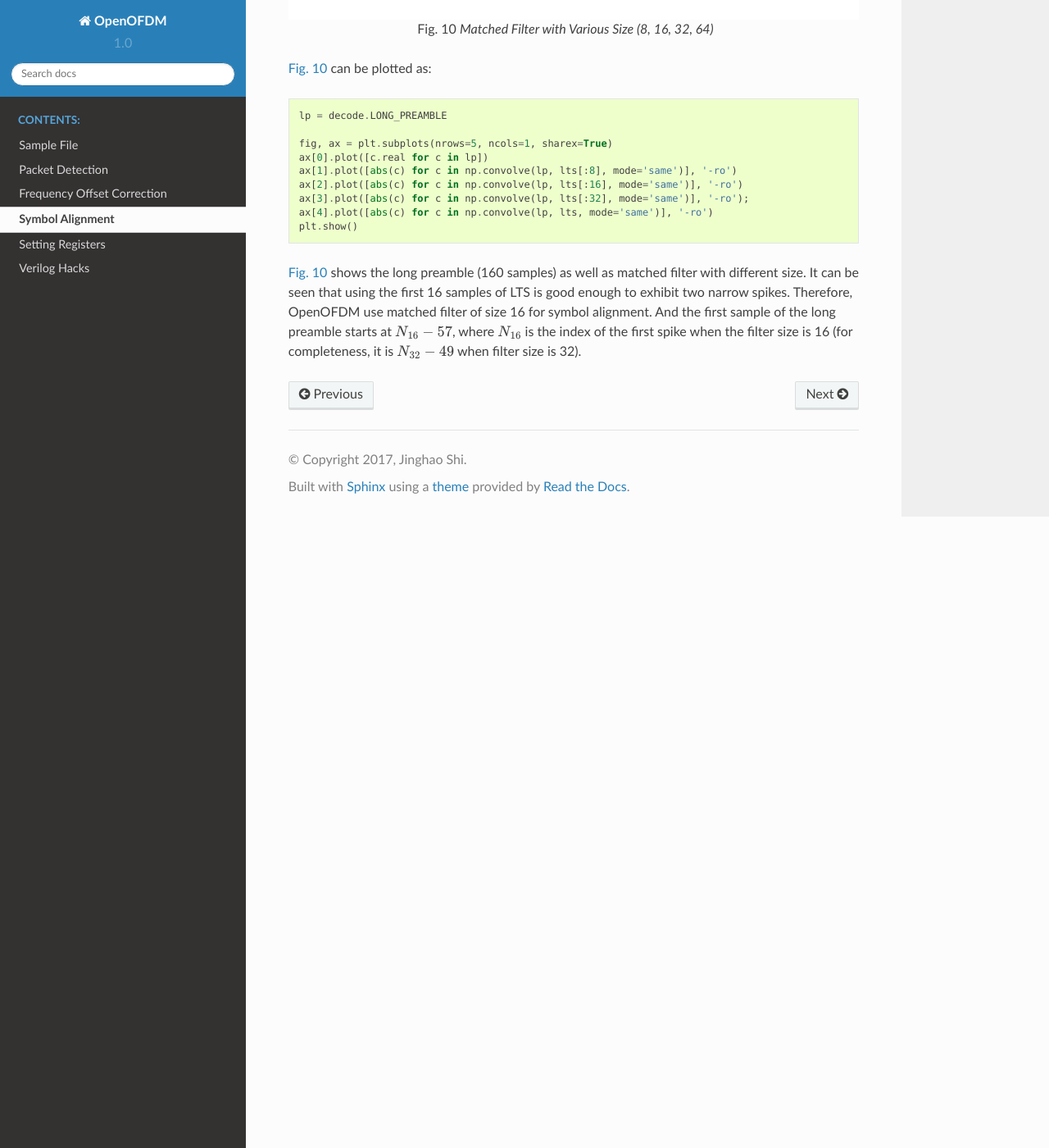
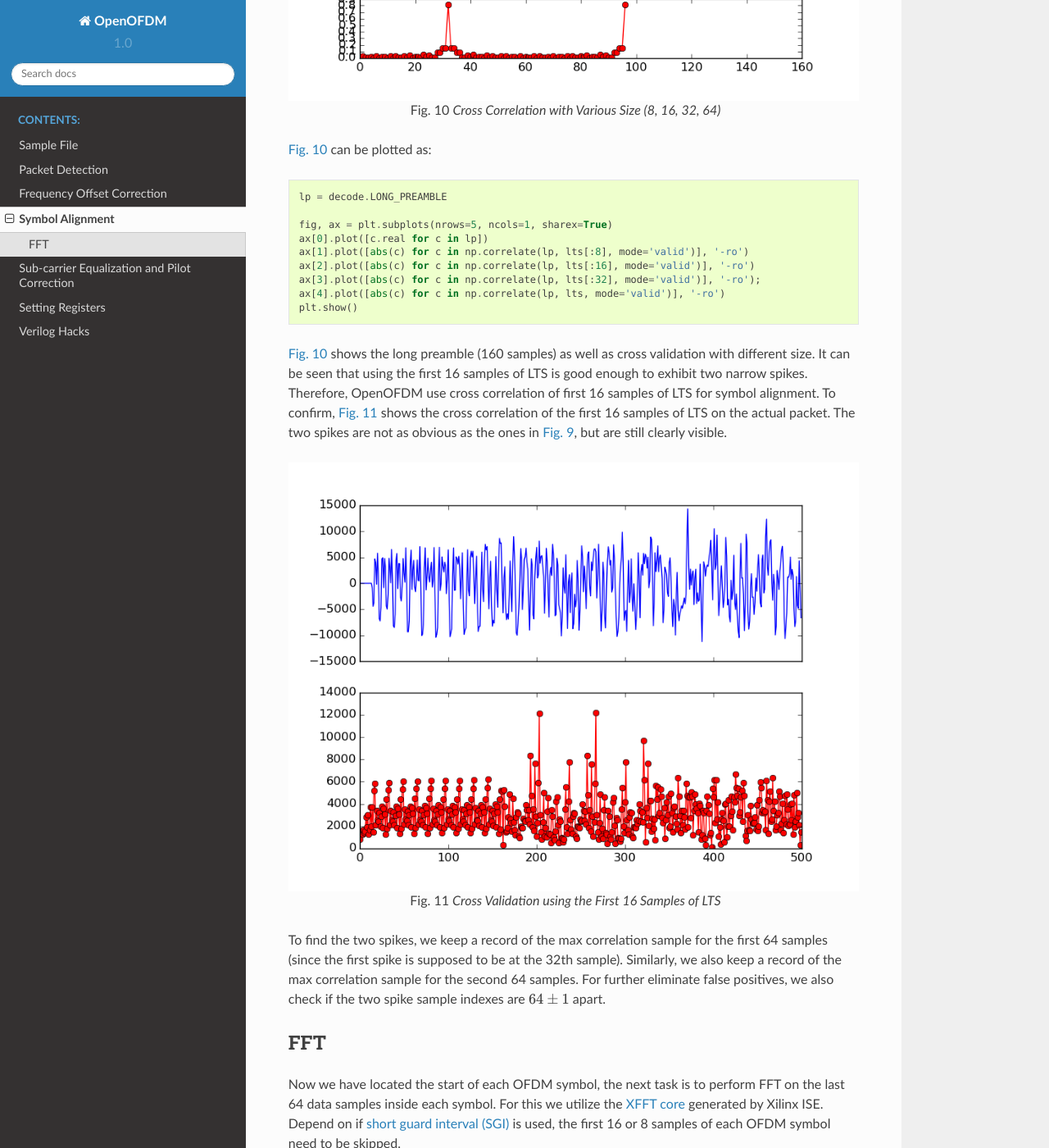
Before and after one commit to jhshi/openofdm, a Sphinx documentation site: the page built from docs/source/sync_long.rst, in a window 1280 px wide and 1400 px high, scrolled down 2571 px. Shown: the whole window at 82% size. Built offline with Sphinx 7.4.7 and the Read the Docs theme 2.0.0, drawn with Linux system fonts in a browser that asks for light colours; some of the changed text lies outside the part shown.

Commit message:
working on eq

```diff
--- /dev/null
+++ b/docs/source/eq.rst
@@ -0,0 +1,90 @@
+Sub-carrier Equalization and Pilot Correction
+============================================
+
+- **Module**: :file:`equalizer.v`
+- **Input**: ``I (16), Q (16)``
+- **Output**: ``I (16), Q (16)``
+
+This is the first module in frequency domain. There are two main tasks:
+sub-carrier gain equalization and correcting residue phase offset using the
+pilot sub-carriers.
+
+Sub-carrier Structure
+---------------------
+
+The basic channel width in 802.11a/g/n is 20 MHz, which is further divided into
+64 sub-carriers (0.3125 MHz each).
+
+.. _fig_subcarrier:
+.. figure:: /images/subcarrier.png
+    :align: center
+
+    Sub-carriers in 802.11 OFDM
+
+:numref:`fig_subcarrier` shows the sub-carrier structure of the 20 MHz band. 52
+out of 64 sub-carriers are utilized, and 4 out of the 52 (-7, -21, 7, 21)
+sub-carriers are used as pilot sub-carrier and the remaining 48 sub-carriers
+carries data. As we will see later, the pilot sub-carriers can be used to
+correct the residue frequency offset.
+
+Each sub-carrier carries I/Q modulated information, corresponding to the output
+of 64 point FFT from :file:`sync_long.v` module.
+
+
+.. _fig_lts_fft:
+.. figure:: /images/lts_fft.png
+    :align: center
+    :scale: 80%
+
+    FFT of the Perfect and Two Actual LTS
+
+To plot :numref:`fig_lts_fft`:
+
+.. code-block:: python
+
+    lts1 = samples[11+160:][32:32+64]
+    lts2 = samples[11+160:][32+64:32+128]
+    fig, ax = plt.subplots(nrows=3, ncols=1, sharex=True);
+    ax[0].plot([c.real for c in np.fft.fft(lts)], '-bo');
+    ax[1].plot([c.real for c in np.fft.fft(lts1)], '-ro');
+    ax[2].plot([c.real for c in np.fft.ff t(lts2)], '-ro');
+    plt.show()
+
+:numref:`fig_lts_fft` shows the FFT of the perfect LTS and the two actual LTSs
+in the samples. We can see that each sub-carrier exhibits different magnitude
+gain. In fact, they also have different phase drift. The combined effect of
+magnitude gain and phase drift (known as *channel gain*) can clearly be seen in
+the I/Q plane shown in :numref:`fig_lts_fft_iq`.
+
+
+.. _fig_lts_fft_iq:
+.. figure:: /images/lts_fft_iq.png
+    :align: center
+    :scale: 80%
+
+    FFT in I/Q Plane of The Actual LTS
+
+
+To map the FFT point to constellation points, we need to compensate for the
+channel gain. This can be achieved by normalize the data OFDM symbols using the
+LTS. In particular, the mean of the two LTS is used as channel gain (:math:`H`):
+
+.. math::
+
+    H[i] = \frac{1}{2}(LTS_1[i] + LTS_2[i])\times L[i], i \in
+    [-26,\ldots, -1, 1, \ldots, 26]
+
+where :math:`L[i]` is the sign of the LTS sequence:
+
+.. math::
+
+    L_{-26,26} = \{
+    &1, 1, –1, –1, 1, 1, –1, 1, –1, 1, 1, 1, 1, 1, 1, –1, –1, 1,\\
+    &1, –1, 1, –1, 1, 1, 1, 1, 0, 1, –1, –1, 1, 1, –1, 1, –1, 1,\\
+    &–1, –1, –1, –1, –1, 1, 1, –1, –1, 1, –1, 1, –1, 1, 1, 1, 1\}
+
+And the FFT output at sub-carrier :math:`i` is normalized as:
+
+.. math::
+
+    S'[i] = \frac{S[i]}{H[i]}
--- a/docs/source/files/lts.txt
+++ b/docs/source/files/lts.txt
@@ -1,3 +1,67 @@
+1.559999999999999998e-01
+0.000000000000000000e+00
+-5.000000000000000104e-03
+-1.199999999999999956e-01
+4.000000000000000083e-02
+-1.110000000000000014e-01
+9.700000000000000289e-02
+8.300000000000000433e-02
+2.100000000000000130e-02
+2.800000000000000058e-02
+5.999999999999999778e-02
+-8.799999999999999489e-02
+-1.150000000000000050e-01
+-5.500000000000000028e-02
+-3.799999999999999906e-02
+-1.059999999999999970e-01
+9.800000000000000377e-02
+-2.599999999999999881e-02
+5.299999999999999850e-02
+4.000000000000000083e-03
+1.000000000000000021e-03
+-1.150000000000000050e-01
+-1.370000000000000107e-01
+-4.700000000000000011e-02
+2.400000000000000050e-02
+-5.899999999999999689e-02
+5.899999999999999689e-02
+-1.499999999999999944e-02
+-2.199999999999999872e-02
+1.610000000000000042e-01
+1.189999999999999947e-01
+-4.000000000000000083e-03
+6.199999999999999956e-02
+-6.199999999999999956e-02
+3.699999999999999817e-02
+9.800000000000000377e-02
+-5.700000000000000205e-02
+3.899999999999999994e-02
+-1.310000000000000053e-01
+6.500000000000000222e-02
+8.200000000000000344e-02
+9.199999999999999845e-02
+7.000000000000000666e-02
+1.400000000000000029e-02
+-5.999999999999999778e-02
+8.100000000000000255e-02
+-5.600000000000000117e-02
+-2.199999999999999872e-02
+-3.500000000000000333e-02
+-1.509999999999999953e-01
+-1.219999999999999973e-01
+-1.700000000000000122e-02
+-1.270000000000000018e-01
+-2.100000000000000130e-02
+7.499999999999999722e-02
+-7.399999999999999634e-02
+-3.000000000000000062e-03
+5.399999999999999939e-02
+-9.199999999999999845e-02
+1.150000000000000050e-01
+9.199999999999999845e-02
+1.059999999999999970e-01
+1.200000000000000025e-02
+9.800000000000000377e-02
 -1.559999999999999998e-01
 0.000000000000000000e+00
 1.200000000000000025e-02
--- a/docs/source/index.rst
+++ b/docs/source/index.rst
@@ -14,6 +14,7 @@ Welcome to |project|'s documentation!
    detection
    freq_offset
    sync_long
+   eq
    setting
    verilog
 
--- a/docs/source/sync_long.rst
+++ b/docs/source/sync_long.rst
@@ -1,5 +1,9 @@
 Symbol Alignment
 ================
+
+- **Module**: :file:`sync_long.v`
+- **Input**: ``I (16), Q (16), phase_offset (32), short_gi (1)``
+- **Output**: ``long_preamble_detected (1), fft_re (16), fft_im (16)``
 
 After detecting the packet, the next step is to determine precisely where each
 OFDM symbol starts. In 802.11, each OFDM symbol is 4 |us| long. At 20 MSPS
@@ -14,20 +18,20 @@ achieved using the long preamble following the short preamble.
     802.11 OFDM Packet Structure (Fig 18-4 in 802.11-2012 Std)
 
 As shown in :numref:`fig_training`, the long preamble duration is 8 |us| (160
-samples), and contains two identical long training sequence (LTS), 64 samples each.
-The LTS is known and we can use `matched filter
-<https://en.wikipedia.org/wiki/Matched_filter>`_ to find it.
+samples), and contains two identical long training sequence (LTS), 64 samples
+each.  The LTS is known and we can use `cross correlation
+<https://en.wikipedia.org/wiki/Cross-correlation>`_ to find it.
 
-The match *score* at sample :math:`i` can be calculated as follows.
+The cross validation *score* at sample :math:`i` can be calculated as follows.
 
 .. math::
-    :label: eq_matched
+    :label: eq_cross_corr
 
-    Y[i] = \sum_{k=0}^{63}(S[i+k]\overline{H[63-k]})
+    Y[i] = \sum_{k=0}^{63}(S[i+k]\overline{H[k]})
 
 where :math:`H` is the 64 sample known LTS in time domain, and can be found in
-Table L-6 in :download:`802.11-2012 std </files/802.11-2012.pdf>` (index 64 to
-127). A numpy readable file of the LTS (64 samples) can be found :download:`here
+Table L-6 in :download:`802.11-2012 std </files/802.11-2012.pdf>` (index 96 to
+159). A numpy readable file of the LTS (64 samples) can be found :download:`here
 </files/lts.txt>`, and can be read like this:
 
 .. code-block:: python
@@ -39,7 +43,7 @@ Table L-6 in :download:`802.11-2012 std </files/802.11-2012.pdf>` (index 64 to
 .. figure:: /images/lts.png
     :align: center
 
-    Long Preamble and Matched Filter Result
+    Long Preamble and Cross Correlation Result
 
 To plot :numref:`fig_lts`, load the data file (see :ref:`sec_sample`), then:
 
@@ -53,30 +57,30 @@ To plot :numref:`fig_lts`, load the data file (see :ref:`sec_sample`), then:
     fig, ax = plt.subplots(nrows=2, ncols=1, sharex=True)
     ax[0].plot([c.real for c in samples][:500])
     # lts is from the above code snippet
-    ax[1].plot([abs(c) for c in np.convolve(samples, lts, mode='same')][:500], '-ro')
+    ax[1].plot([abs(c) for c in np.correlate(samples, lts, mode='valid')][:500], '-ro')
     plt.show()
 
 
 
-:numref:`fig_lts` shows the long preamble samples and also the result of matched
-filter. We can clearly see two spikes corresponding the two LTS in long
+:numref:`fig_lts` shows the long preamble samples and also the result of cross
+correlation. We can clearly see two spikes corresponding the two LTS in long
 preamble. And the spike width is only 1 sample which shows exactly the beginning
 of each sequence. Suppose the sample index if the first spike is :math:`N`, then
-the 160 sample long preamble starts at sample :math:`N-33`.
+the 160 sample long preamble starts at sample :math:`N-32`.
 
 This all seems nice and dandy, but as it comes to Verilog implementation, we
-have to make a few compromises.
+have to make a compromise.
 
-First, from :eq:`eq_matched` we can see for each sample, we need to perform 64
+From :eq:`eq_cross_corr` we can see for each sample, we need to perform 64
 complex number multiplications, which would consume a lot FPGA resources.
-Therefore, we need to reduce the matched filter size. The idea is to only use
-a portion instead of all the LTS samples.
+Therefore, we need to reduce the size of cross validation. The idea is to only
+use a portion instead of all the LTS samples.
 
 .. _fig_match_size:
 .. figure:: /images/match_size.png
     :align: center
 
-    Matched Filter with Various Size (8, 16, 32, 64)
+    Cross Correlation with Various Size (8, 16, 32, 64)
 
 :numref:`fig_match_size` can be plotted as:
 
@@ -86,17 +90,44 @@ a portion instead of all the LTS samples.
 
     fig, ax = plt.subplots(nrows=5, ncols=1, sharex=True)
     ax[0].plot([c.real for c in lp])
-    ax[1].plot([abs(c) for c in np.convolve(lp, lts[:8], mode='same')], '-ro')
-    ax[2].plot([abs(c) for c in np.convolve(lp, lts[:16], mode='same')], '-ro')
-    ax[3].plot([abs(c) for c in np.convolve(lp, lts[:32], mode='same')], '-ro');
-    ax[4].plot([abs(c) for c in np.convolve(lp, lts, mode='same')], '-ro')
+    ax[1].plot([abs(c) for c in np.correlate(lp, lts[:8], mode='valid')], '-ro')
+    ax[2].plot([abs(c) for c in np.correlate(lp, lts[:16], mode='valid')], '-ro')
+    ax[3].plot([abs(c) for c in np.correlate(lp, lts[:32], mode='valid')], '-ro');
+    ax[4].plot([abs(c) for c in np.correlate(lp, lts, mode='valid')], '-ro')
     plt.show()
 
-:numref:`fig_match_size` shows the long preamble (160 samples) as well as
-matched filter with different size. It can be seen that using the first 16
-samples of LTS is good enough to exhibit two narrow spikes. Therefore, |project|
-use matched filter of size 16 for symbol alignment. And the first sample of the
-long preamble starts at :math:`N_{16}-57`, where :math:`N_{16}` is the index of
-the first spike when the filter size is 16 (for completeness, it is
-:math:`N_{32}-49` when filter size is
-32).
+:numref:`fig_match_size` shows the long preamble (160 samples) as well as cross
+validation with different size. It can be seen that using the first 16 samples
+of LTS is good enough to exhibit two narrow spikes. Therefore, |project| use
+cross correlation of first 16 samples of LTS for symbol alignment. To confirm,
+:numref:`fig_lts_16` shows the cross correlation of the first 16 samples of LTS
+on the actual packet. The two spikes are not as obvious as the ones in
+:numref:`fig_lts`, but are still clearly visible.
+
+.. _fig_lts_16:
+.. figure:: /images/lts_16.png
+    :align: center
+
+    Cross Validation using the First 16 Samples of LTS
+
+To find the two spikes, we keep a record of the max correlation sample for the
+first 64 samples (since the first spike is supposed to be at the 32th sample).
+Similarly, we also keep a record of the max correlation sample for the second 64
+samples. For further eliminate false positives, we also check if the two spike
+sample indexes are :math:`64 \pm 1` apart.
+
+
+FFT
+---
+
+Now we have located the start of each OFDM symbol, the next task is to perform
+FFT on the last 64 data samples inside each symbol. For this we utilize the
+`XFFT core
+<https://www.xilinx.com/support/documentation/ip_documentation/xfft_ds260.pdf>`_
+generated by Xilinx ISE. Depend on if `short guard interval (SGI)
+<https://en.wikipedia.org/wiki/Guard_interval>`_ is used, the first 16 or 8
+samples of each OFDM symbol need to be skipped.
+
+But before performing FFT, we need to first apply the frequency offset
+correction (see :ref:`freq_offset`). This is achieved via the ``rotate`` module
+(see :ref:`rotate`).
```
Also changed, not shown: other parts of docs/source/files/lts.txt (+0 -64 lines), docs/source/freq_offset.rst (+20 -1 lines), docs/source/verilog.rst (+49 -2 lines), docs/source/images/lts.png, docs/source/images/lts_16.png (added), docs/source/images/lts_fft.png (added), docs/source/images/lts_fft_iq.png (added), docs/source/images/match_size.png, docs/source/images/quadrant.png (added), docs/source/images/subcarrier.png (added).
